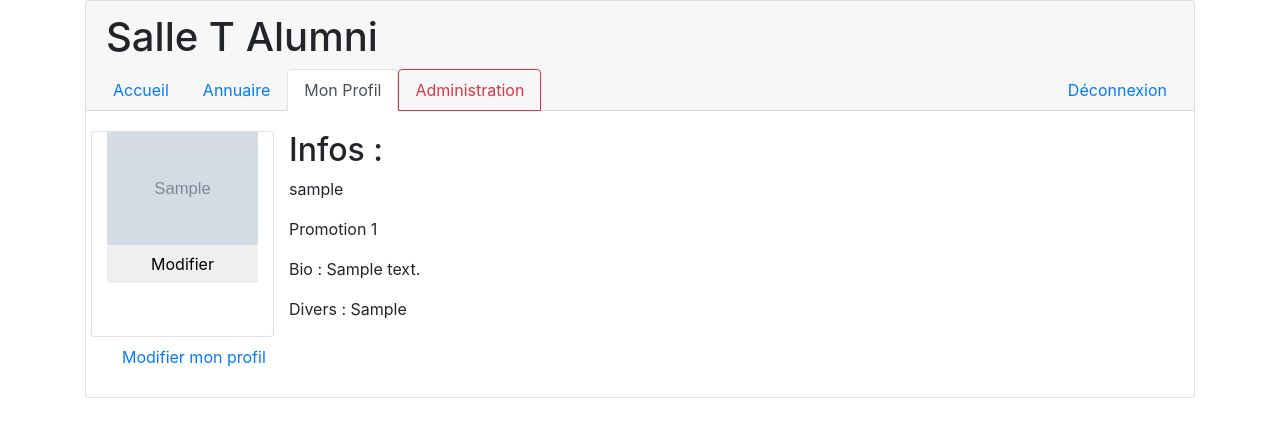
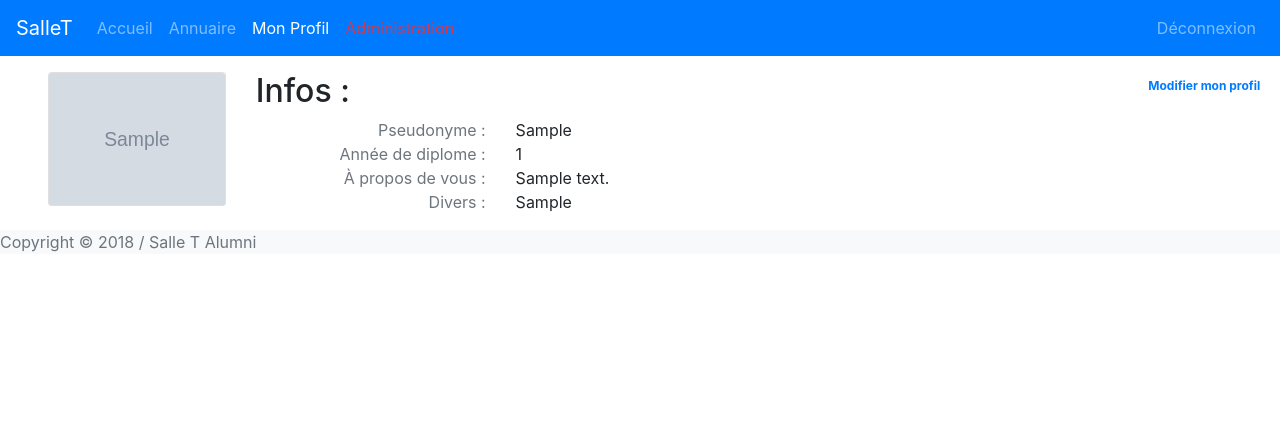
Before and after one commit to grapin3/django-annuaire-alumni, a Django app: page /accounts/myprofile in a window 1280 px wide. Shown: the top 437 px of the page. Run offline with Django 3.2, Linux system fonts and the light colour scheme; a user stored in the database is signed in; tables that the repository leaves empty hold one stand-in row (values such as "Sample post"); grey boxes marked "Sample" are stand-in pictures; parts of the project's set-up code (start-up, migrations or seed data) failed here and were passed over; some libraries are stand-ins or nearby versions.

Commit message:
UI change for the navbar and profile page
The navbar now support all screen size !

```diff
--- a/apps/annuaire/templates/annuaire/profile.html
+++ b/apps/annuaire/templates/annuaire/profile.html
@@ -3,32 +3,70 @@
 
 {% block content %}
 <section class="row">
-  <div class="card col-2">
+  <div class="col-2">
+    <div class="card">
       {% if user.profile.photo %}
-    <img src="{{ user.profile.photo.url }}"
+      <img class="card-img-top" src="{{ user.profile.photo.url }}"
                                 width=100%>
       {% else %}
-    <img src="{% static 'annuaire/img/mario.jpg' %}"
+      <img class="card-img-top" src="{% static 'annuaire/img/mario.jpg' %}"
                                 width=100%>
       {% endif %}
-    <button class="btn" type="button">Modifier</button>
+    </div>
   </div>
   <div class="col-10">
+    <div class="row">
+      <div class="col">
         <h2>Infos :</h2>
-  <p> {{ user.username }} </p>
-  <p>  Promotion {{ user.profile.promo }}
-  {% if user.profile.gap_year %}
-  , césure
+      </div>
+      <div class="col-md-auto ml-auto">
+        <a class="badge"  href="{% url 'update_profile' %}"> Modifier mon profil</a>
+      </div>
+    </div>
+    <div class="row">
+      <div class="col-3 text-right text-muted">
+        Pseudonyme :
+      </div>
+      <div class="col">
+        {{ user.username|title }}
+      </div>
+    </div>
+
+    {% if user.profile.promo != None %}
+    <div class="row">
+      <div class="col-3 text-right text-muted">
+        Année de diplome :
+      </div>
+      <div class="col">
+        {{ user.profile.promo }}{% if user.profile.gap_year %}, après une
+        césure{% endif %}
+      </div>
+    </div>
     {% endif %}
-  </p>
+
     {% if user.profile.bio %}
-  <p>Bio :  {{ user.profile.bio }} </p>
+    <div class="row">
+      <div class="col-3 text-right text-muted">
+        À propos de vous :
+      </div>
+      <div class="col">
+        {{ user.profile.bio }}
+      </div>
+    </div>
     {% endif %}
+
     {% if user.profile.miscellaneous %}
-  <p>Divers :  {{ user.profile.miscellaneous }} </p>
+    <div class="row">
+      <div class="col-3 text-right text-muted">
+        Divers :
+      </div>
+      <div class="col">
+        {{ user.profile.miscellaneous }}
+      </div>
+    </div>
     {% endif %}
   </div>
-  <div class="col-11">
-    <a class="nav-link"  href="{% url 'update_profile' %}"> Modifier mon profil</a>
+</section>
+<section class="row">
 </section>
 {% endblock content %}
--- a/templates/base.html
+++ b/templates/base.html
@@ -19,16 +19,22 @@
   </head>
 
   <body>
-    <div class="container">
-      <div class="card">
-        <header class="card-header">
-          <h1>Salle T Alumni</h1>
+    <!-- <div class="container"> -->
+      <!-- <div class="card"> -->
+        <!-- <header class="card-header"> -->
+          <!-- <h1>Salle T Alumni</h1> -->
 
-          {% comment %}
-          <nav class="navbar navbar-expand-lg navbar-light">
-            <ul class="navbar-nav mr-auto">
-              {% endcomment %}
-              <ul class="nav nav-tabs card-header-tabs">
+          <nav class="navbar navbar-expand-sm navbar-dark bg-primary">
+            <div class="navbar-brand">
+              SalleT
+            </div>
+
+            <button class="navbar-toggler" type="button" data-toggle="collapse" data-target="#navbarSupportedContent" aria-controls="navbarSupportedContent" aria-expanded="false" aria-label="Toggle navigation">
+              &#9776;
+            </button>
+
+            <div class="collapse navbar-collapse justify-content-between" id="navbarSupportedContent">
+              <ul class="navbar-nav">
                 <li class="nav-item">
                   <a class="nav-link
                   {% if request.path == '/' %} active {% endif %}"
@@ -46,36 +52,31 @@
                   {% if 'profile' in request.path %} active {% endif %}"
                      href="{% url 'profile' %}">Mon Profil</a>
                 </li>
-              {% if request.user.is_authenticated %}
                 {% if request.user.is_staff %}
                 <li class="nav-item">
                   <a class="nav-link border-danger text-danger"  href="{% url 'admin:index' %}">Administration</a>
                 </li>
                 {% endif %}
+              </ul>
 
-              <li class="nav-item ml-auto">
-                <a class = "nav-link" href="{% url 'logout' %}">Déconnexion</a>
+              <div class="navbar-nav">
+                {% if request.user.is_authenticated %}
+                <a class="nav-item nav-link" href="{% url 'logout' %}">Déconnexion</a>
+                {% else %}
+                <a class="nav-item nav-link" href="{% url 'login' %}">Connexion</a>
+                <a class="nav-item nav-link" href="{% url 'register' %}">Inscription</a>
+                {% endif %}
+              </div>
+          </nav>
 
-              </li>
-              {% else %}
-              <li class="nav-item ml-auto">
-                <a class="nav-link" href="{% url 'login' %}">Connexion</a>
-              </li>
-              <li class="nav-item">
-                <a class="nav-link" href="{% url 'register' %}">Inscription</a>
-              {% endif %}
-              </li>
-            </ul>
-              {% comment %}
-          </nav>
-          {% endcomment %}
-
-        </header>
-        <main class="card-body">
+          <!-- </header> -->
+          <main class="col pl-md-5 py-sm-3">
             {% block content %}{% endblock content %}
           </main>
-        <footer></footer>
-      </div>
-    </div>
+          <footer class="bd-footer bg-light text-muted">
+            Copyright © 2018 / Salle T Alumni
+          </footer>
+          <!-- </div> -->
+          <!-- </div> -->
   </body>
 </html>
```
Lines whose indentation alone changed are shown as unchanged.
